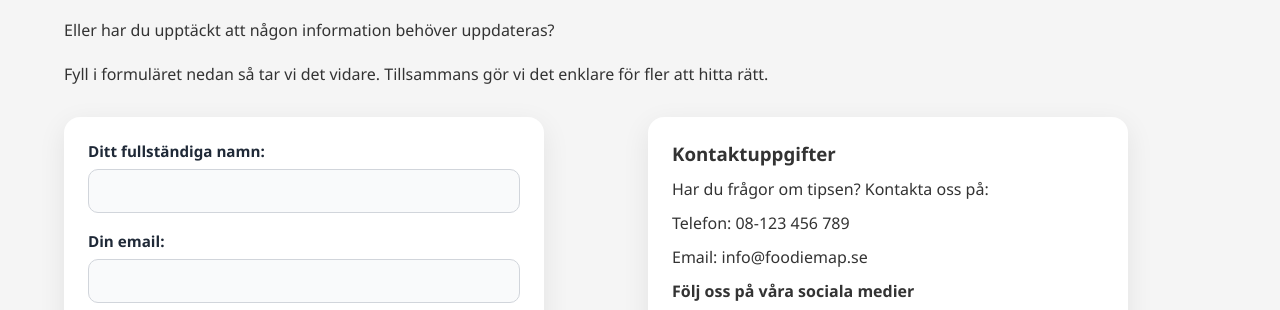
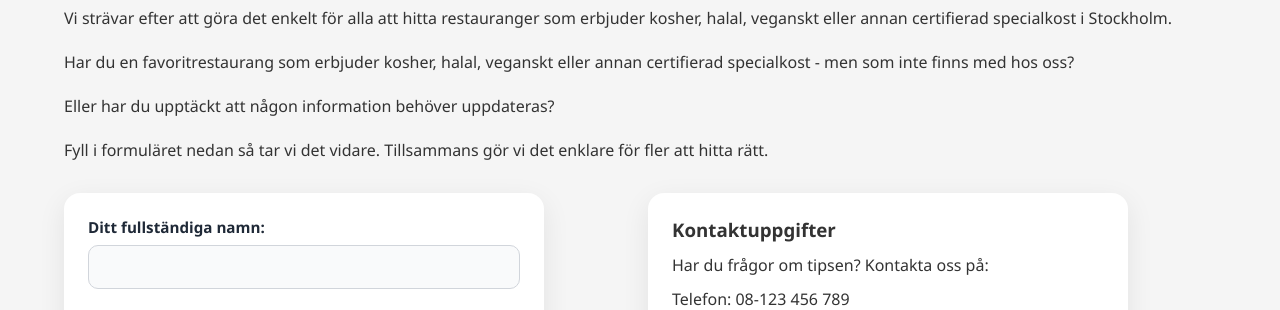
Before and after one commit to shemaakamal00/Foodie-map, a website built with Vite: page tipssida.html in a window 1280 px wide. Shown: the part 156-466 px from the top of the page. Built offline with nearby package versions, Linux system fonts and the light colour scheme; some packages are replaced by stand-ins of ours; no server answers; the database is empty.

Commit message:
Finished front-end design of suggestion page

```diff
--- a/src/css/tipssida.css
+++ b/src/css/tipssida.css
@@ -9,6 +9,11 @@
   .content-grid-2-columns {
     grid-template-columns: 1fr;
   }
+}
+
+.content {
+  margin-top: 32px;
+  margin-bottom: 32px;
 }
 
 #form-block {
--- a/tipssida.html
+++ b/tipssida.html
@@ -9,11 +9,15 @@
 <body>
   <main>
     <h1>Restaurangtips</h1>
-    <p>Har du en favoritrestaurang som erbjuder kosher, halal, veganskt eller annan certifierad specialkost - men som inte finns med hos oss?</p>
-    <br>
-    <p>Eller har du upptäckt att någon information behöver uppdateras?</p>
-    <br>
-    <p>Fyll i formuläret nedan så tar vi det vidare. Tillsammans gör vi det enklare för fler att hitta rätt.</p>
+    <div class="content">
+      <p>Vi strävar efter att göra det enkelt för alla att hitta restauranger som erbjuder kosher, halal, veganskt eller annan certifierad specialkost i Stockholm.</p>
+      <br>
+      <p>Har du en favoritrestaurang som erbjuder kosher, halal, veganskt eller annan certifierad specialkost - men som inte finns med hos oss?</p>
+      <br>
+      <p>Eller har du upptäckt att någon information behöver uppdateras?</p>
+      <br>
+      <p>Fyll i formuläret nedan så tar vi det vidare. Tillsammans gör vi det enklare för fler att hitta rätt.</p>
+
     <div class="content-grid-2-columns">
       <div id="form-block">
        <form id="tips-form">
@@ -66,6 +70,7 @@
 
       </div>
     </div>
+    </div>
 
   </main>
   <script type="module" src="/src/main.ts"></script>
```
